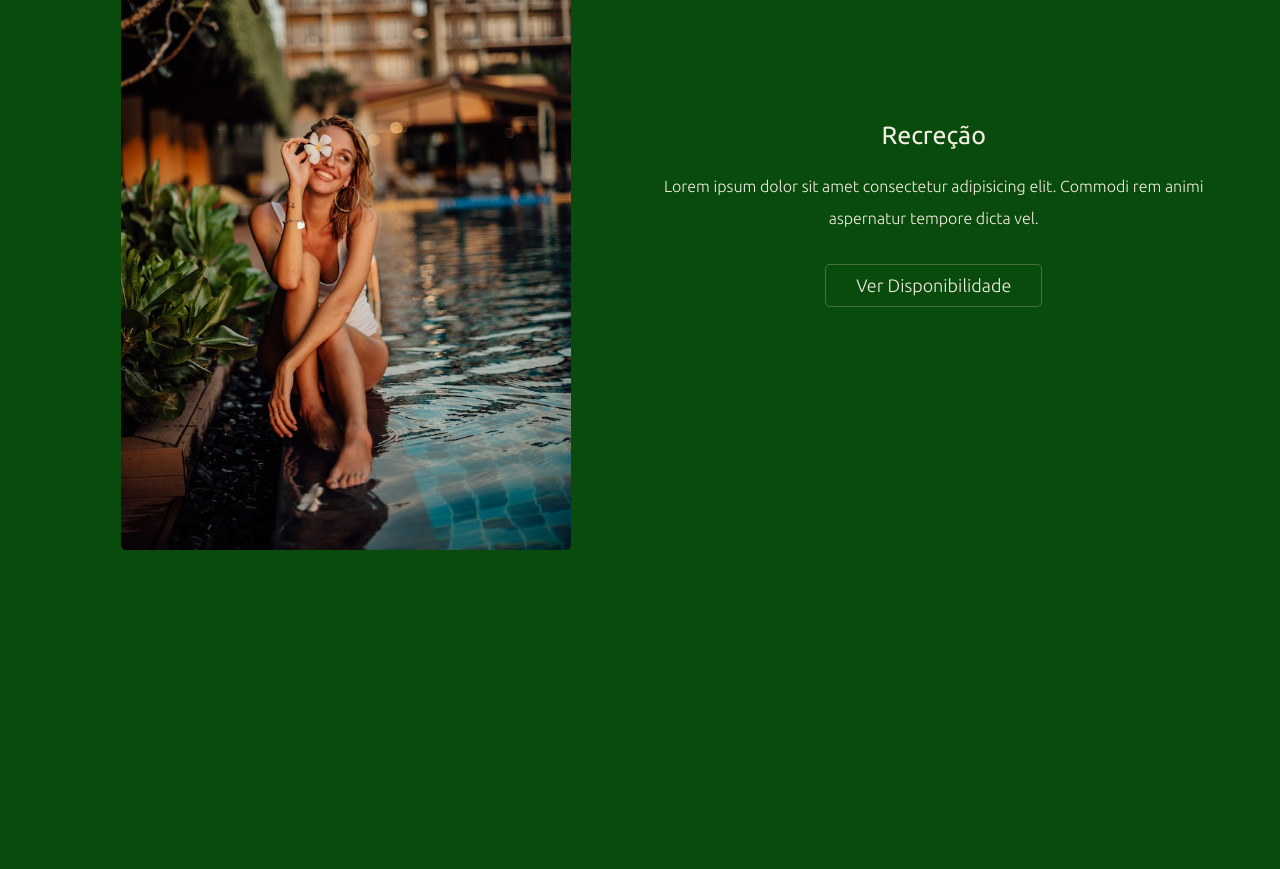
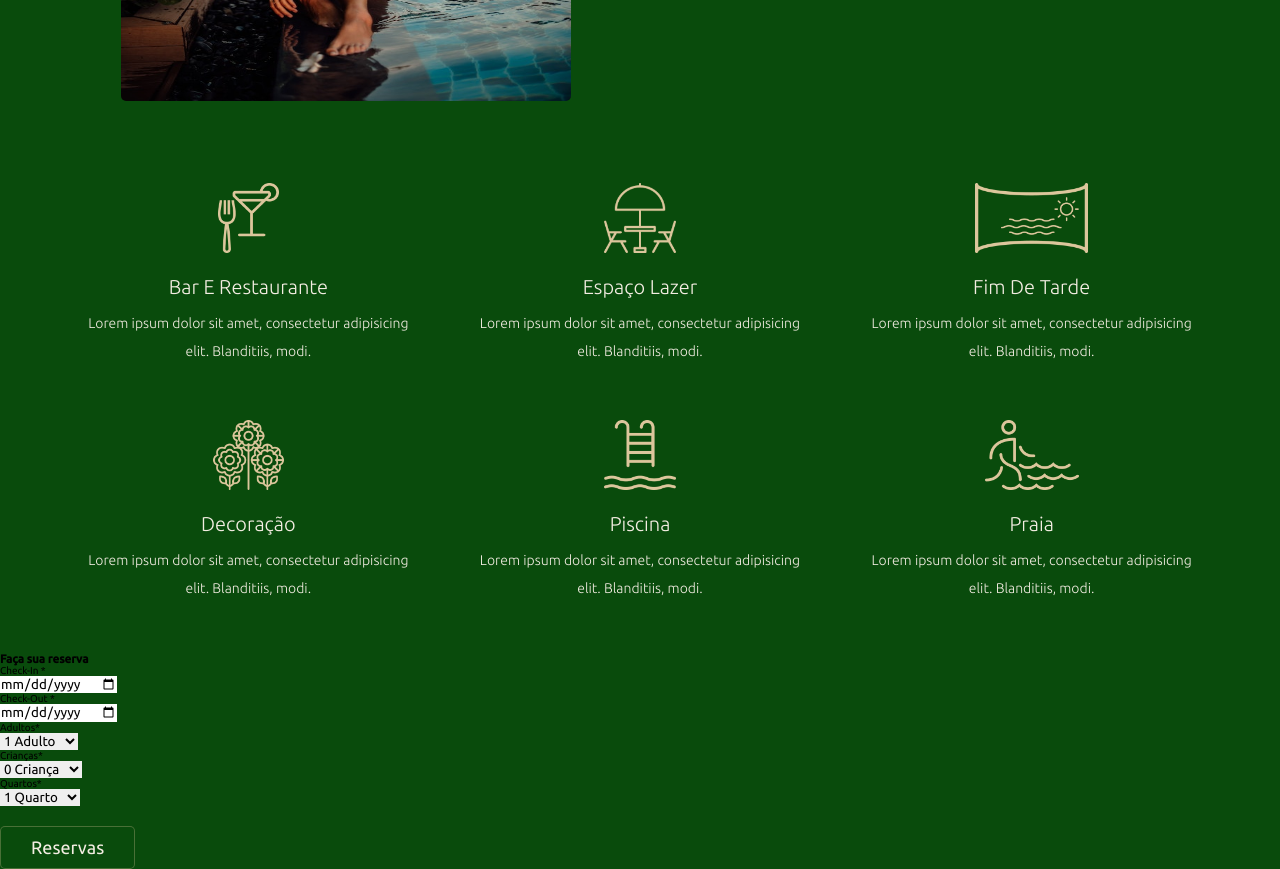
Before and after one commit to ReidnerWillians/JKHotel, a plain HTML site: page index.html in a window 1280 px wide. Shown: the part 2480-3349 px from the top of the page. Before the commit the page ends 3062 px from the top, so only its background shows below. Drawn offline with nearby package versions, Linux system fonts and the light colour scheme.

Commit message:
css e html

```diff
--- a/Css/style.css
+++ b/Css/style.css
@@ -231,6 +231,7 @@
 .about .row .image img{
   width: 45rem;
   border-radius: .5rem;
+  height: 50rem;
 
 }
 
@@ -259,6 +260,43 @@
   margin: 3rem 0;
   flex-wrap: wrap;
 }
+
+.services .box-container{
+  display: grid;
+  grid-template-columns: repeat(auto-fit, minmax(28rem, 1fr));
+  gap: 1.5rem;
+  justify-content: center;
+  align-items: flex-start;
+}
+
+.services .box-container .box{
+  padding: 2rem;
+  text-align: center;
+}
+
+.services .box-container .box img{
+  height: 7rem;
+  margin-bottom: 1rem;
+}
+
+.services .box-container .box h3{
+  font-size: 2rem;
+  font-weight: 300;
+  color: var(--sub-color);
+  text-transform: capitalize;
+  margin: 1rem 0;
+}
+
+.services .box-container .box p{
+  line-height: 2;
+  font-size: 1.4rem;
+  color: var(--sub-color);
+  font-weight: 300;
+}
+
+
+
+
 
 
 
--- a/index.html
+++ b/index.html
@@ -167,5 +167,107 @@
 
     </section>
 
+    <section class="services">
+        <div class="box-container">
+            <div class="box">
+                <img src="Imagens/icon-1.png" alt="">
+                <h3>Bar e Restaurante</h3>
+                <p>Lorem ipsum dolor sit amet, consectetur adipisicing elit. Blanditiis, modi.
+                </p>
+            </div>
+
+            <div class="box">
+                <img src="Imagens/icon-2.png" alt="">
+                <h3>Espaço Lazer</h3>
+                <p>Lorem ipsum dolor sit amet, consectetur adipisicing elit. Blanditiis, modi.
+                </p>
+            </div>
+
+            <div class="box">
+                <img src="Imagens/icon-3.png" alt="">
+                <h3>Fim de Tarde</h3>
+                <p>Lorem ipsum dolor sit amet, consectetur adipisicing elit. Blanditiis, modi.
+                </p>
+            </div>
+
+            <div class="box">
+                <img src="Imagens/icon-4.png" alt="">
+                <h3>Decoração</h3>
+                <p>Lorem ipsum dolor sit amet, consectetur adipisicing elit. Blanditiis, modi.
+                </p>
+            </div>
+
+            <div class="box">
+                <img src="Imagens/icon-5.png" alt="">
+                <h3>Piscina</h3>
+                <p>Lorem ipsum dolor sit amet, consectetur adipisicing elit. Blanditiis, modi.
+                </p>
+            </div>
+
+            <div class="box">
+                <img src="Imagens/icon-6.png" alt="">
+                <h3>Praia</h3>
+                <p>Lorem ipsum dolor sit amet, consectetur adipisicing elit. Blanditiis, modi.
+                </p>
+            </div>
+        </div>
+    </section>
+
+    <div class="reservation" id="reservation">
+
+        <h3>Faça sua reserva</h3>
+        <form action="" method="post">
+            <div class="flex">
+                <div class="box">
+                    <p>Check-In <span>*</span></p>
+                    <input type="date" name="check-in" class="input" required>
+
+                </div>
+                <div class="box">
+                    <p>Check-Out <span>*</span></p>
+                    <input type="date" name="check-out" class="input" required>
+                </div>
+                <div class="box">
+                    <p>Adultos<span>*</span></p>
+                    <select name="adults" class="input" required>
+                        <option value="1">1 Adulto</option>
+                        <option value="2">2 Adultos</option>
+                        <option value="3">3 Adultos</option>
+                        <option value="4">4 Adultos</option>
+                        <option value="5">5 Adultos</option>
+                        <option value="6">6 Adultos</option>
+                    </select>
+                </div>
+
+                <div class="box">
+                    <p>Crianças<span>*</span></p>
+                    <select name="adults" class="input" required>
+                        <option value=""> 0 Criança</option>
+                        <option value="1">1 Criança</option>
+                        <option value="2">2 Crianças</option>
+                        <option value="3">3 Crianças</option>
+                        <option value="4">4 Crianças</option>
+                        <option value="5">5 Crianças</option>
+                        <option value="6">6 Crianças</option>
+                    </select>
+                </div>
+
+                <div class="box">
+                    <p>Quartos<span>*</span></p>
+                    <select name="quartos" class="input" required>
+                        <option value="1">1 Quarto</option>
+                        <option value="2">2 Quartos</option>
+                        <option value="3">3 Quartos</option>
+                        <option value="4">4 Quartos</option>
+                        <option value="5">5 Quartos</option>
+                        <option value="6">6 Quartos</option>
+                    </select>
+                </div>
+            </div>
+            <input type="submit" value="Reservas" name="check" class="btn">
+        </form>
+
+    </div>
+
 </body>
 </html>
```
